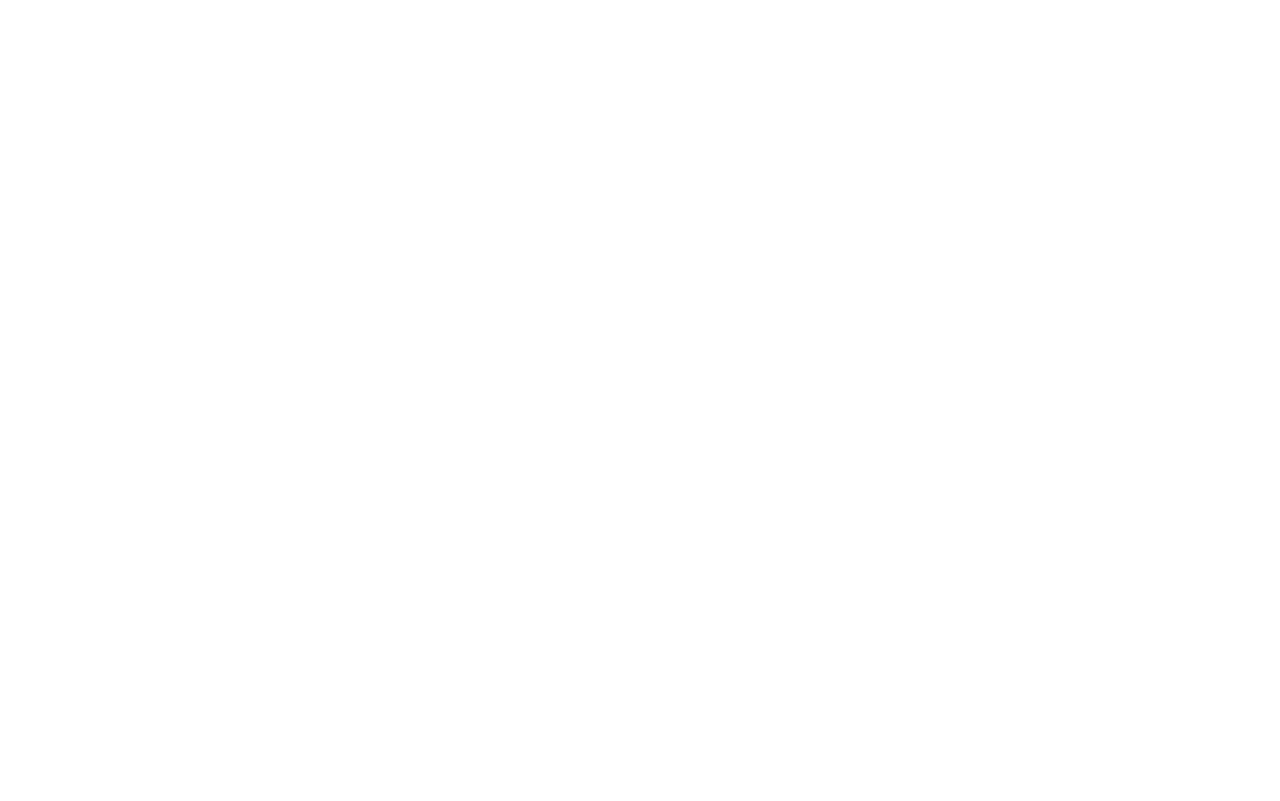
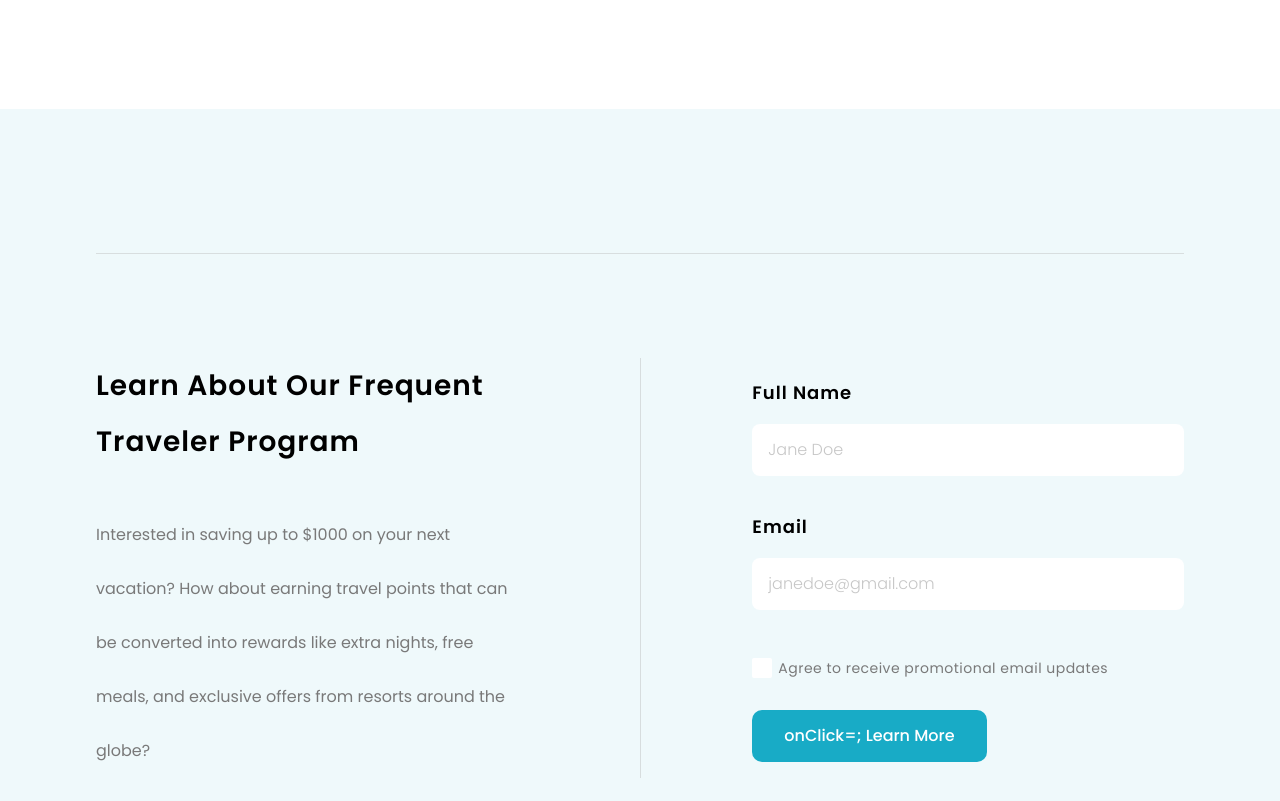
Before and after one commit to JackyL1030/Travel-Landing-Page, a React (Vite) app: page / in a window 1280 px wide. Shown: the part 5711-6512 px from the top of the page. Before the commit the page ends 5820 px from the top, so only its background shows below. Built offline with nearby package versions, Linux system fonts and the light colour scheme.

Commit message:
feat: add FrequentTraveler component to showcase travel program details and form

```diff
--- a/src/App.tsx
+++ b/src/App.tsx
@@ -8,6 +8,7 @@
 
 // Main
 import ExploreMore from "./components/ExploreMore/ExploreMore";
+import FrequentTraveler from "./components/FrequentTraveler";
 import Main from "./components/Main";
 import News from "./components/News/News";
 import Services from "./components/Services/Services";
@@ -25,6 +26,7 @@
         <Services />
         <News />
         <ExploreMore />
+        <FrequentTraveler />
       </Main>
     </Page>
   );
--- /dev/null
+++ b/src/components/FrequentTraveler.tsx
@@ -0,0 +1,79 @@
+import { MouseEvent, useState } from "react";
+import Checkmark from "./Icons/Checkmark";
+
+export default function FrequentTraveler() {
+  const [isChecked, setIsChecked] = useState<boolean>(false);
+
+  function handleSubmit(e: MouseEvent<HTMLButtonElement>) {
+    e.preventDefault();
+    if (isChecked) {
+      // We can submit the form
+    }
+  }
+
+  return (
+    <section className="bg-primary-100 px-24 py-36">
+      <div className="border-y-grey-500/40 m-auto flex max-w-389 items-center justify-between gap-x-28 border-y-1 py-26">
+        <div className="text-c enter basis-150">
+          <h3 className="tracking-6 mb-9.5 text-[1.75rem]/14 font-semibold">
+            Learn About Our Frequent Traveler Program{" "}
+          </h3>
+          <p className="text-grey-800 text-base/13.5">
+            Interested in saving up to $1000 on your next vacation? How about
+            earning travel points that can be converted into rewards like extra
+            nights, free meals, and exclusive offers from resorts around the
+            globe?
+          </p>
+        </div>
+        <div className="bg-grey-500/40 block w-0.25 self-stretch" />
+        <form className="flex basis-150 flex-col">
+          <label className="mb-8">
+            <p className="tracking-6 mb-3 text-lg/9.5 font-semibold">
+              Full Name
+            </p>
+            <input
+              required
+              type="text"
+              name="fullName"
+              minLength={2}
+              maxLength={50}
+              placeholder="Jane Doe"
+              className="placeholder:text-grey-400 w-full rounded-lg bg-white py-3.5 pl-4 transition-all duration-200 placeholder:font-light focus:outline-1 disabled:opacity-50"
+            />
+          </label>
+          <label className="mb-12">
+            <p className="tracking-6 mb-3 text-lg/9.5 font-semibold">Email</p>
+            <input
+              required
+              type="email"
+              name="emailAddress"
+              minLength={3}
+              maxLength={50}
+              placeholder="janedoe@gmail.com"
+              className="placeholder:text-grey-400 w-full rounded-lg bg-white py-3.5 pl-4 transition-all duration-200 placeholder:font-light focus:outline-1 disabled:opacity-50"
+            />
+          </label>
+          <div className="flex flex-wrap items-center justify-between gap-8">
+            <label className="text-grey-800 flex cursor-pointer items-center gap-x-1.5">
+              <button
+                className="flex size-5 cursor-pointer items-center justify-center rounded-xs bg-white p-1 disabled:opacity-50"
+                type="button"
+                onClick={() => setIsChecked(!isChecked)}
+              >
+                <Checkmark
+                  className={`size-2 transition-all duration-200 ${isChecked ? "visible size-3 opacity-100" : "invisible size-2 opacity-0"}`}
+                />
+              </button>
+              <p className="text-sm tracking-[.03rem]">
+                Agree to receive promotional email updates
+              </p>
+            </label>
+            <button className="hover:bg-primary-800 bg-primary-700 cursor-pointer rounded-[0.625rem] px-8 py-3.5 font-medium text-white transition-all duration-200 disabled:cursor-not-allowed">
+              onClick={handleSubmit}; Learn More
+            </button>
+          </div>
+        </form>
+      </div>
+    </section>
+  );
+}
```
